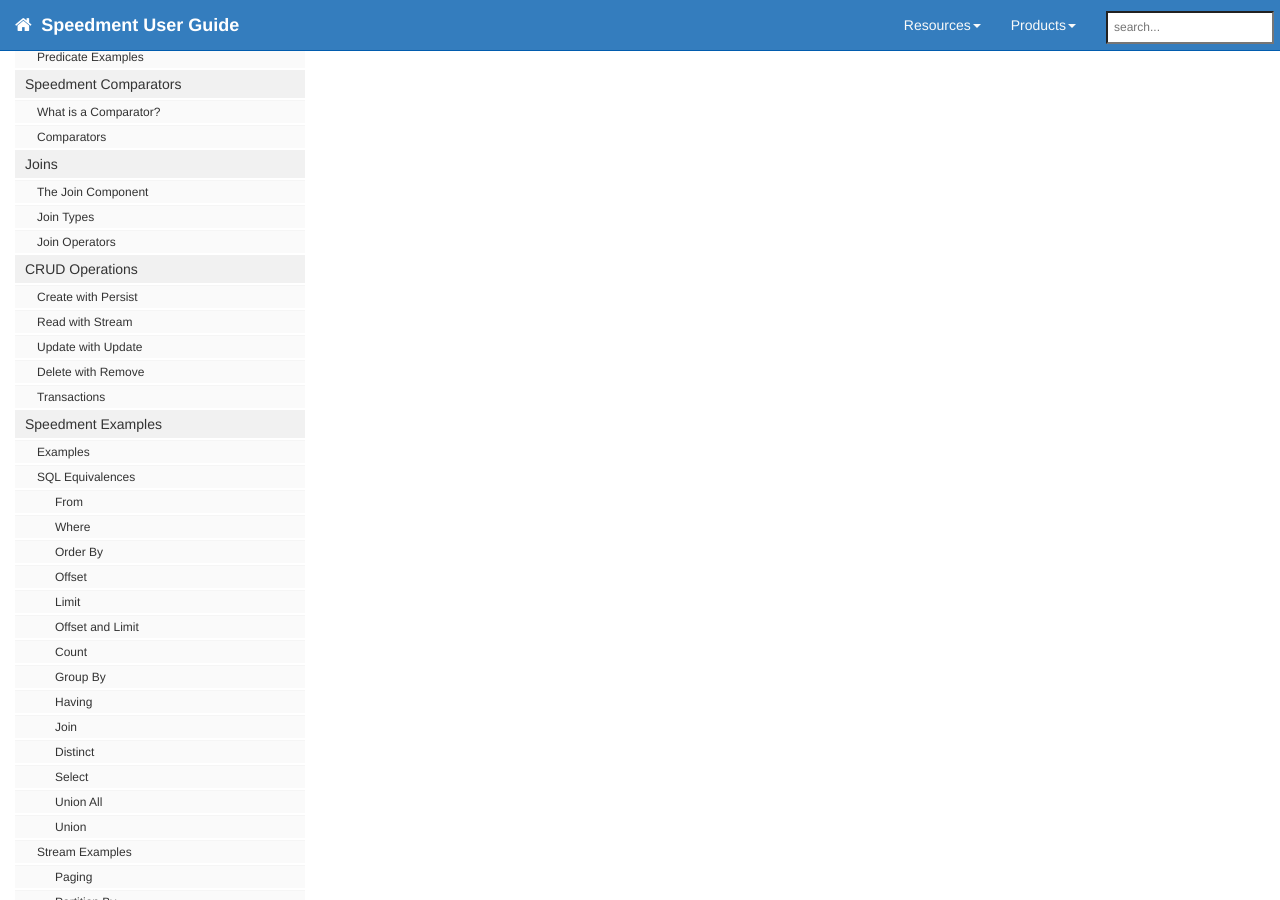
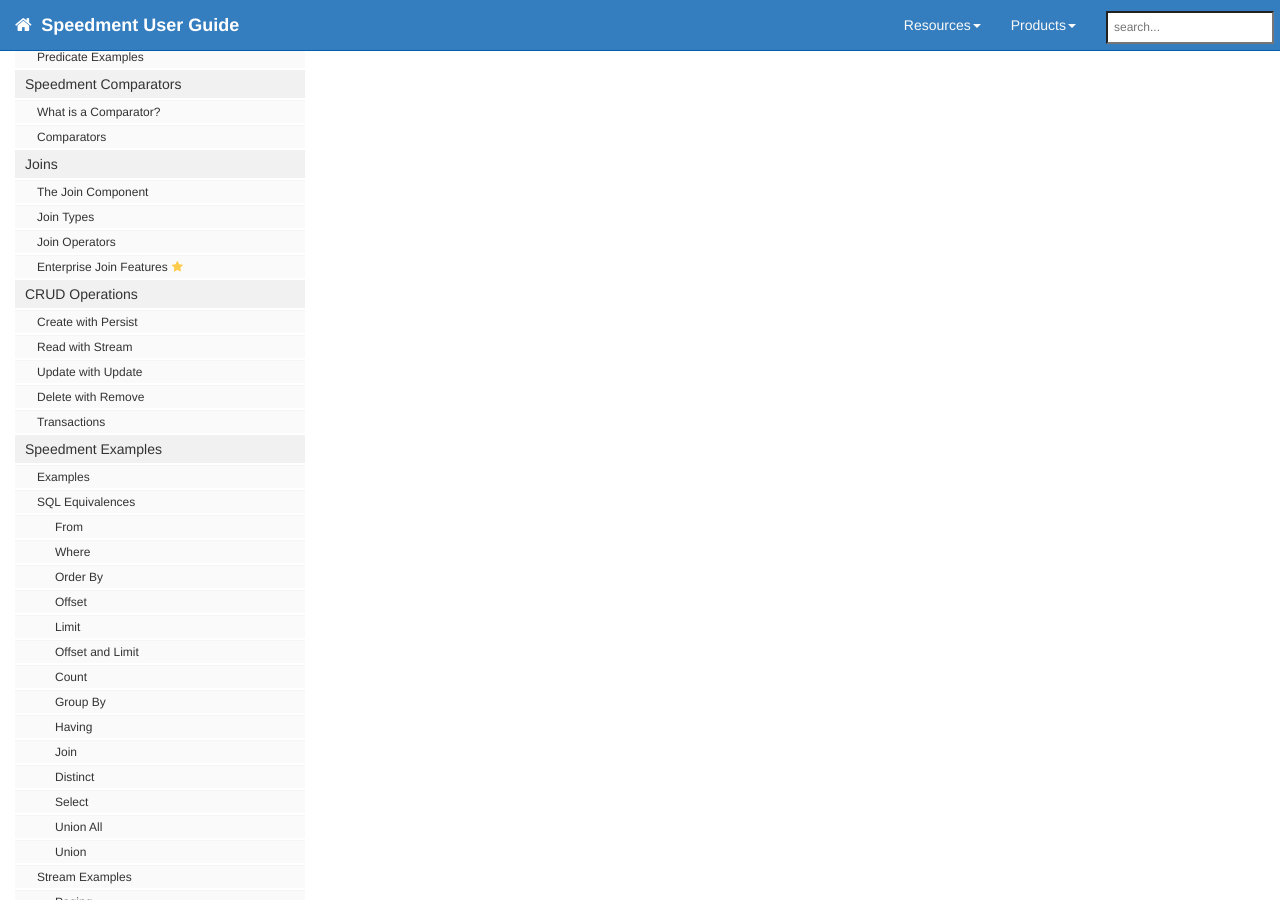
Before and after one commit to speedment/speedment-doc, a Jekyll site: the page built from index.md, in a window 1280 px wide and 900 px high, scrolled down 989 px. Built offline with Jekyll 4.4.1, drawn with Linux system fonts in a browser that asks for light colours; nearby versions of some CDN libraries; comment, search, counter and statistics services are not loaded.

Commit message:
Add Enterprise Join Features to sidebar

```diff
--- a/_data/sidebars/mydoc_sidebar.yml
+++ b/_data/sidebars/mydoc_sidebar.yml
@@ -264,6 +264,12 @@
 
     - title: Join Operators
       url: join.html#join-operators
+      output: web, pdf
+      type: homepage
+
+    - title: Enterprise Join Features
+      url: join.html#enterprise-join-features-
+      enterprise: true
       output: web, pdf
       type: homepage
 
```
